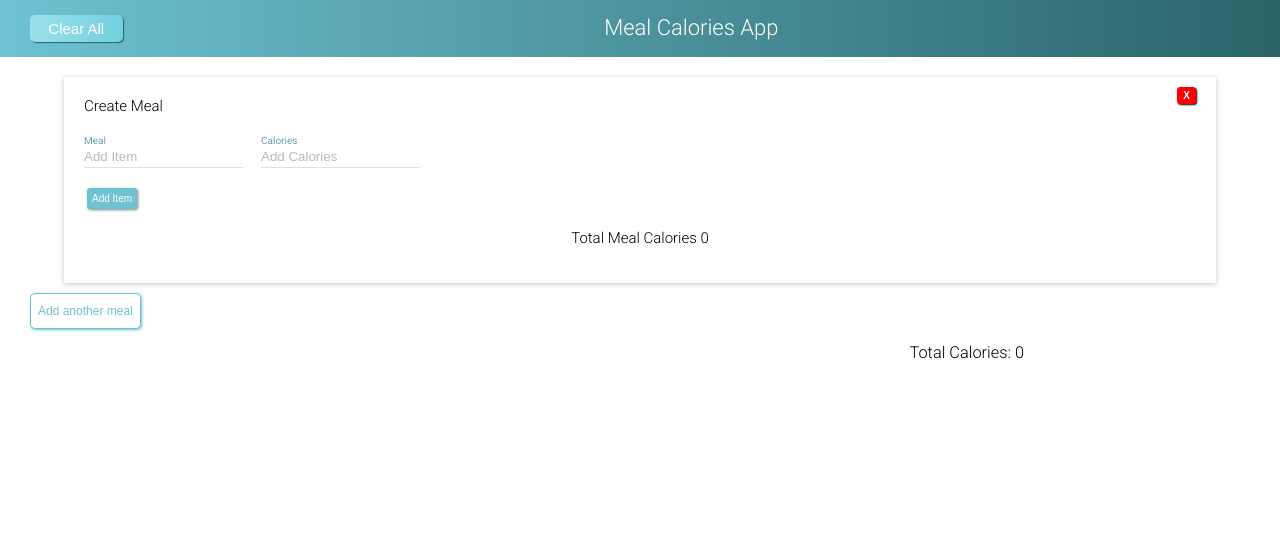
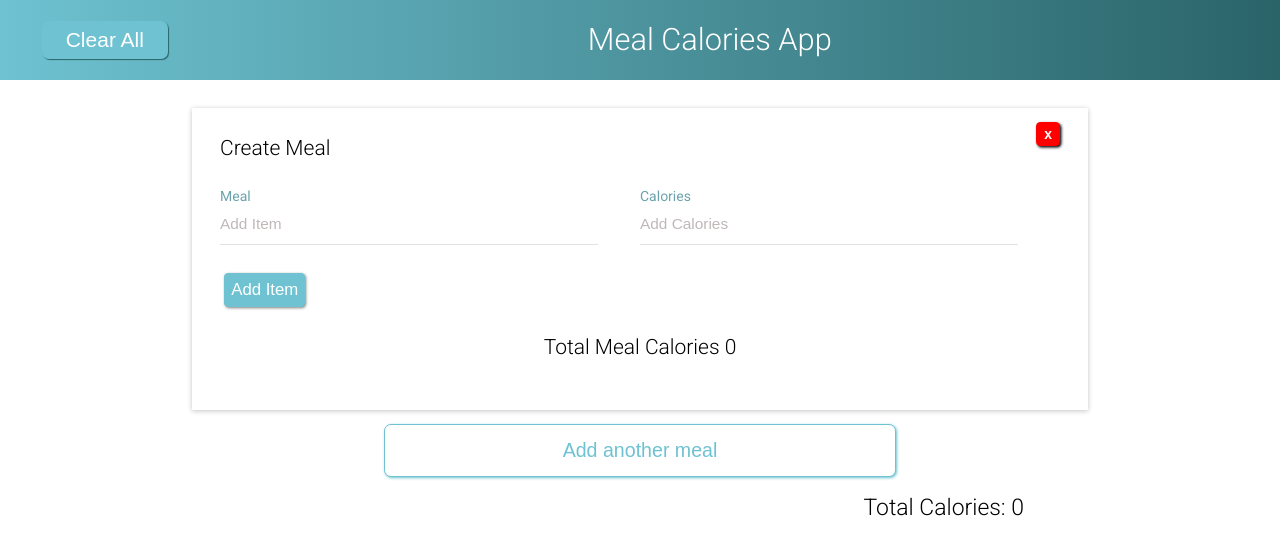
Before and after one commit to maciej-szychowski/Calorie-Counter, a plain HTML site: page index.html in a window 1280 px wide. Both pictures are taken after a click on the button "Add another meal". Drawn offline with Linux system fonts and the light colour scheme.

Commit message:
modified script.js

```diff
--- a/index.html
+++ b/index.html
@@ -6,7 +6,7 @@
     <link href="https://fonts.googleapis.com/css?family=Roboto:300,400,400i,700&display=swap" rel="stylesheet">
     <script src="https://cdnjs.cloudflare.com/ajax/libs/font-awesome/5.13.0/js/all.min.js" integrity="sha256-KzZiKy0DWYsnwMF+X1DvQngQ2/FxF7MF3Ff72XcpuPs=" crossorigin="anonymous"></script>
     <link rel="stylesheet" href="style.css">
-    <script src="script2.js" defer></script>
+    <script src="script.js" defer></script>
 
     <title>Meal Calories App</title>
 </head>
@@ -18,35 +18,6 @@
     <main>
         <section class="app-section">
             <div class="app-container">
-                <!-- <div class="meal-container" data-id="0">
-                    <h2 class="title-meal">Create Meal</h2>
-                    <button class="btn-close">x</button>
-                    <form>
-                        <div class="input-container">
-                            <div class="form-input">
-                                <label>Meal</label>
-                                <input type="text" class="title" placeholder="Add Item" data-id="0">
-                            </div>
-                            <div class="form-input">
-                                <label>Calories</label>
-                                <input type="number" class="calories" placeholder="Add Calories" data-id="0">
-                            </div>
-                        </div>
-                        <div class="buttons">
-                            <button class="btn-add" data-id="0">Add Item</button>
-                            <button class="btn-update" data-id="0">Update Meal</button>
-                            <button class="btn-back" data-id="0">Back</button>
-                            <button class="btn-delete" data-id="0">Delete Meal</button>
-                        </div>
-                    </form>
-                    <div class="meal-items">
-                        <h3 class="meal-items-title">Total Meal Calories <span data-id="0">0</span></h3>
-                        <ul data-id="0">
-                            <li data-id="1">firsffs <span class="item-callories">400</span> <em>Calories </em><i class="fas fa-pencil-alt"></i></li>
-                            <li data-id="2">firsfsfs <span class="item-callories">400</span> <em>Calories </em><i class="fas fa-pencil-alt"></i></li>
-                        </ul>
-                    </div>
-                </div> -->
             </div>
             <div class="totalCalories">
                 <h3>Total Calories: <span>0</span></h3>
--- a/script2.js
+++ b/script.js
@@ -1,12 +1,10 @@
 
 const Meals = (function() {
-   let meals = [
-
-    ];
+    let meals = [];
 
     const CartMeal = function() {
         return {meal:[], totalCalories: 0}
-    }
+    };
 
     return {
         getMeals: function() {
@@ -31,8 +29,7 @@ const Meals = (function() {
         },
         //delete single item from meal after click btn-delete
         deleteItem: function(indexMeal, itemIndex) {
-            meals[indexMeal].meal.splice(itemIndex, 1)
-
+            meals[indexMeal].meal.splice(itemIndex, 1);
         },
         //clear meals table
         clearMeals: function() {
@@ -46,15 +43,15 @@ const Meals = (function() {
                 meal.map(items => {
                     totalCalories += (items.calories*1);
                     calories += (items.calories*1);
-                })
+                });
                 meals[index].totalCalories = calories;
                 calories = 0;
             })
-            return totalCalories
+            return totalCalories;
         },
         //replacing update item in table
         UpdateMeals: function(indexMeal, itemIndex, inputsValue) {
-            meals[indexMeal].meal.splice(itemIndex, 1, inputsValue)
+            meals[indexMeal].meal.splice(itemIndex, 1, inputsValue);
         },
     }
 })();
@@ -67,7 +64,7 @@ const AppStructure = (function() {
             let html = `
             <div class="meal-container">
             <h2 class="title-meal">Create Meal</h2>
-            <button class="btn-close">X</button>
+            <button class="btn-close">x</button>
             <form>
                 <div class="input-container">
                     <div class="form-input">
@@ -119,7 +116,7 @@ const AppStructure = (function() {
             <li>${title} <span class="item-callories">${calories}</span> <em>Calories </em><i class="fas fa-pencil-alt"></i></li>
             `;
             const ul = event.target.parentElement.parentElement.nextElementSibling.children[1];
-            ul.innerHTML += html;
+            ul.insertAdjacentHTML("beforeend", html);
             return ul
         },
         //delete meal container from DOM
@@ -141,7 +138,7 @@ const AppStructure = (function() {
             const spanCalories = [...document.querySelectorAll(".meal-items-title span")];
             meals.forEach((meal, index) => {
                 spanCalories[index].innerText = meal.totalCalories;
-            })
+            });
         },
         //get title and calories value
         getMealValue: function() {
@@ -166,18 +163,18 @@ const AppStructure = (function() {
                 } else {
                     button.style.display = "inline-block"
                 }
-            })
+            });
         },
         //show add button, hide others buttons
         hideButtons: function() {
             const buttons = [...event.target.closest(".meal-container").children[2].children[1].children];
             buttons.forEach(button => {
                 if(button.className == "btn-add") {
-                    button.style.display = "inline-block"
+                    button.style.display = "inline-block";
                 } else {
-                    button.style.display = "none"
+                    button.style.display = "none";
                 }
-            })
+            });
         },
         //disable enter key
         disableEnterKey: function() {
@@ -185,7 +182,7 @@ const AppStructure = (function() {
                 if(event.keyCode === 13) {
                     event.preventDefault();
                 }
-            })
+            });
         },
 
         indexMealContainer: function(allMealContainers) {
@@ -201,10 +198,7 @@ const AppStructure = (function() {
             ul.children[itemIndex].remove();
         }
     }
-
 })();
-
-
 
 const App = (function(Meals, AppStructure) {
     const appContainer = document.querySelector(".app-container");
@@ -217,7 +211,7 @@ const App = (function(Meals, AppStructure) {
             AppStructure.createMeal();
             Meals.addMeal();
         });
-    }
+    };
     //delete all meals
     const deleteAllMeals = function() {
         const allMealContainers = [...document.querySelectorAll(".meal-container")];
@@ -227,7 +221,7 @@ const App = (function(Meals, AppStructure) {
             const totalCalories = Meals.totalCalories();
             AppStructure.displayTotalCalories(totalCalories);
         }
-    }
+    };
 
     const eventListener = function() {
         event.preventDefault();
@@ -263,18 +257,20 @@ const App = (function(Meals, AppStructure) {
         }
         if(event.target.classList.contains("btn-update")) {
             const listItem = [...event.target.parentElement.parentElement.nextElementSibling.children[1].children];
-            const indexMeal = AppStructure.indexMealContainer(allMealContainers)
+            const indexMeal = AppStructure.indexMealContainer(allMealContainers);
             const itemIndex = AppStructure.indexItem(actualLi, listItem);
             const inputValues = AppStructure.getInputValue();
+            if(inputValues.title && inputValues.calories){
                 Meals.UpdateMeals(indexMeal, itemIndex, inputValues);
                 const totalCalories = Meals.totalCalories();
                 AppStructure.displayTotalCalories(totalCalories);
                 const meals = Meals.getMeals();
                 AppStructure.displayMealCalories(meals);
-            const ul = AppStructure.displayIngredient(inputValues.title, inputValues.calories)
+                const ul = AppStructure.displayIngredient(inputValues.title, inputValues.calories);
                 AppStructure.deleteLiItem(itemIndex, ul);
                 AppStructure.clearInputs();
                 AppStructure.hideButtons();
+            }
         }
         if(event.target.classList.contains("btn-back")) {
             AppStructure.clearInputs();
@@ -283,17 +279,16 @@ const App = (function(Meals, AppStructure) {
             const ul = event.target.parentElement.parentElement.nextElementSibling.children[1];
             const listItem = [...event.target.parentElement.parentElement.nextElementSibling.children[1].children];
             const itemIndex = AppStructure.indexItem(actualLi, listItem);
-            AppStructure.deleteLiItem(itemIndex, ul)
+            AppStructure.deleteLiItem(itemIndex, ul);
             AppStructure.clearInputs();
-            const indexMeal = AppStructure.indexMealContainer(allMealContainers)
-            Meals.deleteItem(indexMeal, itemIndex)
+            const indexMeal = AppStructure.indexMealContainer(allMealContainers);
+            Meals.deleteItem(indexMeal, itemIndex);
             AppStructure.hideButtons();
             const totalCalories = Meals.totalCalories();
             AppStructure.displayTotalCalories(totalCalories);
             const meals = Meals.getMeals();
             AppStructure.displayMealCalories(meals);
             console.log(Meals.getMeals());
-
         }
     }
     return {
@@ -303,7 +298,6 @@ const App = (function(Meals, AppStructure) {
             btnClearAll.addEventListener("click", deleteAllMeals);
         }
     }
-
 })(Meals, AppStructure);
 
 App.init()
--- a/style.css
+++ b/style.css
@@ -34,7 +34,7 @@ body {
 }
 
 .btn-all {
-    background-image: linear-gradient(to right,rgb(158, 223, 235),rgb(113, 208, 224));
+    background-color: var(--primaryColor);
     font-size: 1.5rem;
     padding: 0.5rem 0.5rem;
     width: 10rem;
@@ -44,11 +44,12 @@ body {
     color: rgb(255,255,255);
     font-size: 1.5rem;
     margin-left: 1rem;
-    transition: transform 0.2s;
+    transition: background-color 0.4s, color 0.4s;
 }
 
 .btn-all:hover {
-    transform: scale(1.02);
+    background-color: rgb(255,255,255);
+    color: var(--primaryColor);
 }
 
 .btn-all:active {
@@ -98,7 +99,7 @@ label {
 }
 
 .buttons button {
-    font-size: 1rem;
+    font-size: 1.2rem;
     padding: 0.5rem 0.5rem;
     margin-left: 0.3rem;
     border: 0;
@@ -130,18 +131,38 @@ label {
 
 .btn-back {
     background-color: rgb(40, 170, 23);
+    transition: background-color 0.3s linear;
+}
+
+.btn-back:hover {
+    background-color: rgb(29, 128, 16);
 }
 
 .btn-update {
-    background-color:orange;
+    background-color:rgb(255, 165, 0);
+    transition: background-color 0.3s linear;
+}
+
+.btn-update:hover {
+    background-color:rgb(219, 148, 15);
 }
 
 .btn-add {
     background-color: var(--primaryColor);
+    transition: background-color 0.3s linear;
+}
+
+.btn-add:hover {
+    background-color: rgb(46, 159, 204);
 }
 
 .btn-delete {
     background-color: rgb(231, 9, 9);
+}
+
+.btn-delete:hover {
+    background-color: rgb(160, 9, 9);
+    transition: background-color 0.3s linear;
 }
 
 .btn-update,
@@ -151,9 +172,11 @@ label {
 }
 
 .add-another-meal {
-    font-size: 1.2rem;
+    display: block;
+    width: 80%;
+    font-size: 1.4rem;
     padding: 1rem 0.7rem;
-    margin: 1rem 0 0 3rem;
+    margin: 1rem auto;
     border: 0;
     border-radius: 0.5rem;
     box-shadow: 1px 1px 3px var(--primaryColor);
@@ -223,3 +246,48 @@ label {
 .totalCalories h3 {
     font-weight: 300;
 }
+
+/* media queries */
+@media (min-width: 640px) {
+    .form-input {
+        width: 25rem;
+    }
+    input {
+        width: 90%;
+        padding: 0.8rem 0;
+    }
+}
+
+@media (min-width: 768px) {
+    :root {
+        font-size: 75%;
+    }
+}
+
+@media (min-width: 992px) {
+    :root {
+        font-size: 87.5%;
+    }
+
+    .form-input {
+        width: 30rem;
+    }
+
+    input {
+        font-size: 1.1rem;
+    }
+
+    .add-another-meal {
+        width: 50%;
+    }
+
+    .meal-container {
+        width: 70%;
+    }
+}
+
+@media (min-width: 1200px) {
+    .add-another-meal {
+        width: 40%;
+    }
+}
```
Lines whose indentation alone changed are shown as unchanged.
